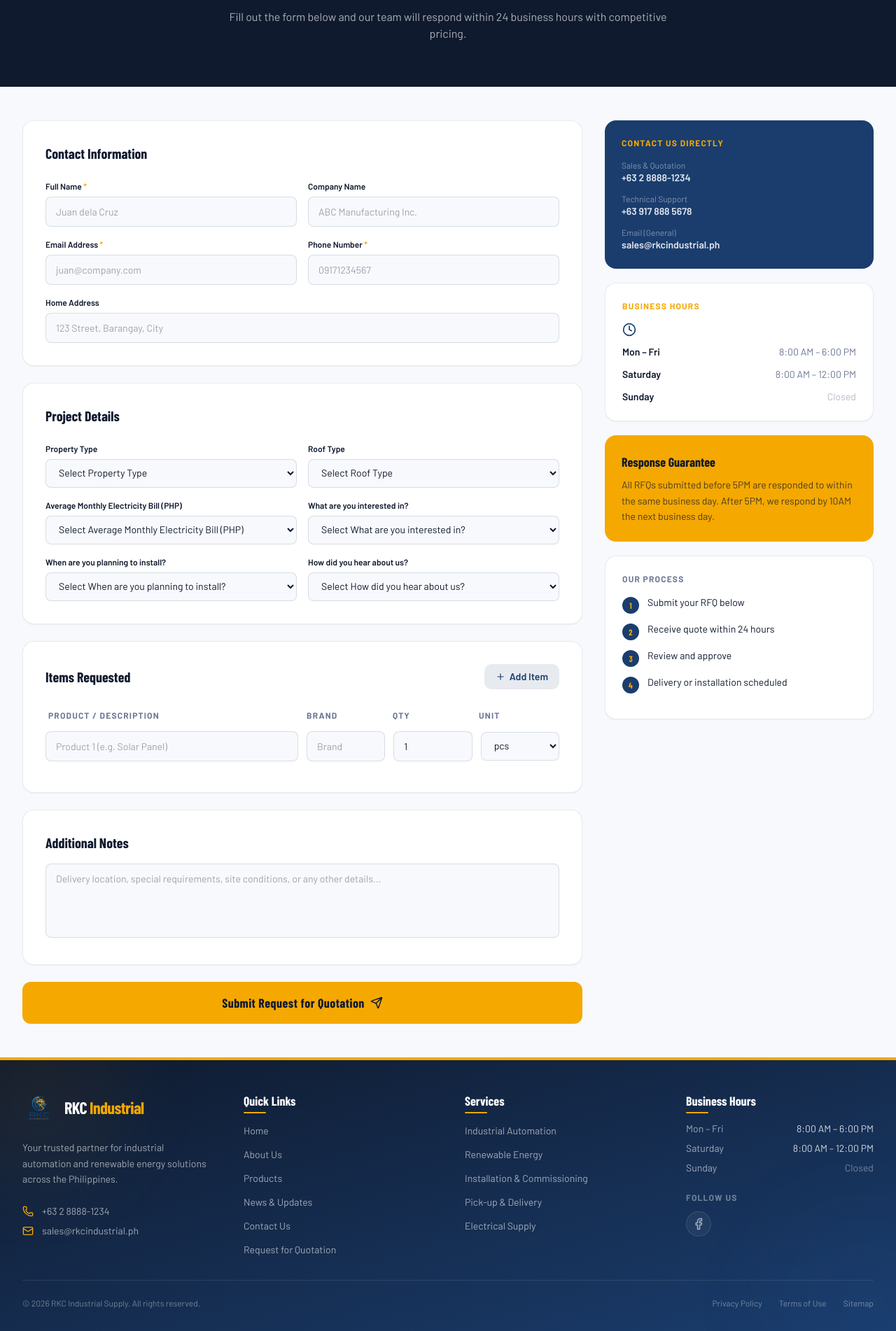
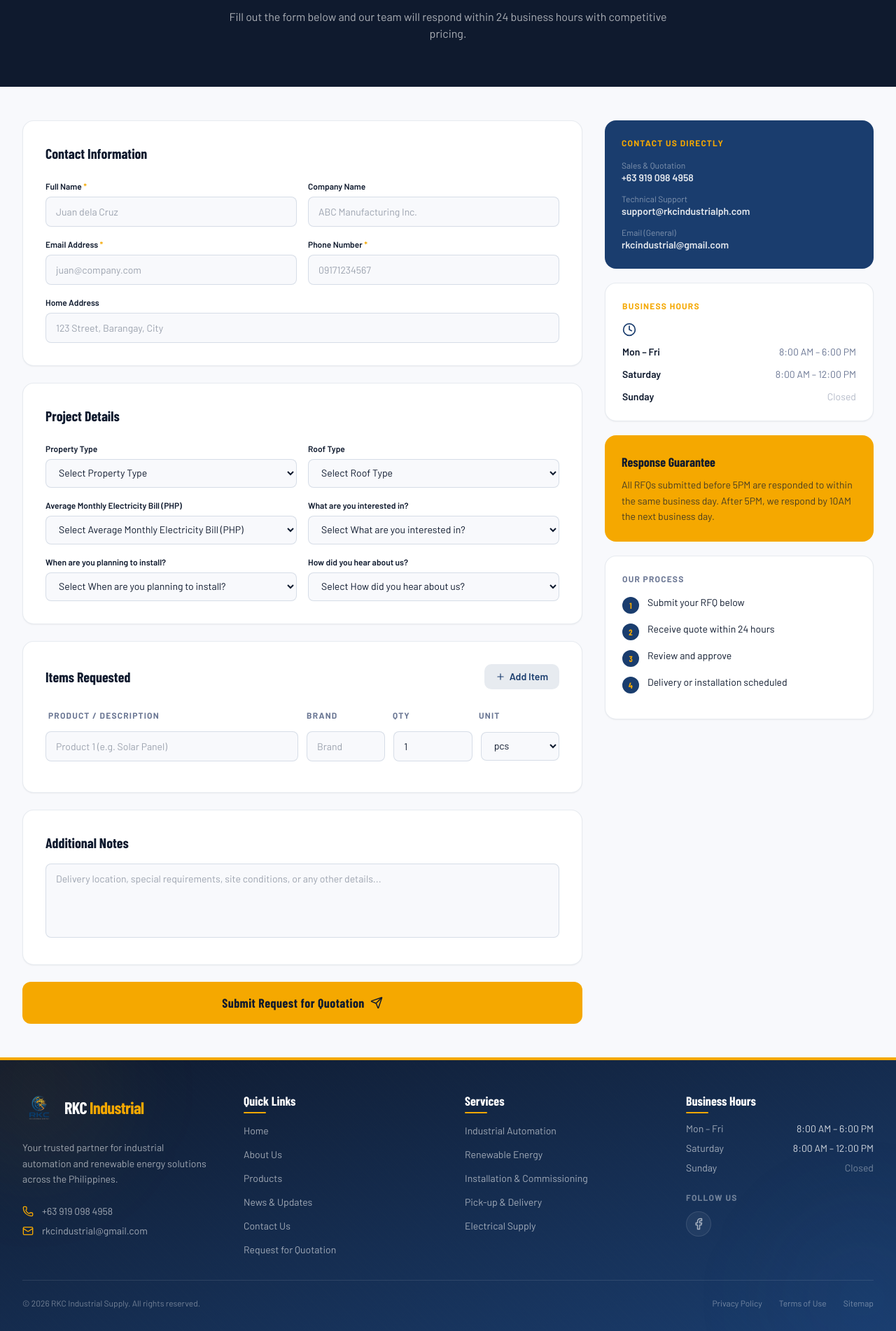
Before and after one commit to mrcysrl/RKC-website, a React (Vite) app: page /rfq in a window 1280 px wide. Shown: the part 288-2190 px from the top of the page at 70% size. Built offline with nearby package versions, Linux system fonts and the light colour scheme; a web font is replaced by a local one.

Commit message:
Correcting Contact Details

```diff
--- a/src/components/Footer.jsx
+++ b/src/components/Footer.jsx
@@ -32,7 +32,6 @@ const Footer = () => {
       <div className="relative max-w-7xl mx-auto px-4 sm:px-6 lg:px-8 pt-12 pb-4">
         {/* Main Footer Grid */}
         <div className="grid grid-cols-1 sm:grid-cols-2 lg:grid-cols-4 gap-8 md:gap-12 pb-8 border-b border-white/10">
-
           {/* Column 1: Brand + Contact */}
           <div className="space-y-4">
             <Link to="/" className="inline-flex items-center gap-3">
@@ -46,16 +45,17 @@ const Footer = () => {
               </span>
             </Link>
             <p className="text-sm font-barlow text-white/60 leading-relaxed max-w-xs">
-              Your trusted partner for industrial automation and renewable energy solutions across the Philippines.
+              Your trusted partner for industrial automation and renewable
+              energy solutions across the Philippines.
             </p>
             <div className="space-y-2 pt-2">
               <div className="flex items-center gap-3 text-sm font-barlow text-white/60 hover:text-white/90 transition-colors">
                 <Phone size={16} className="text-amber flex-shrink-0" />
-                <span>+63 2 8888-1234</span>
+                <span>+63 919 098 4958</span>
               </div>
               <div className="flex items-center gap-3 text-sm font-barlow text-white/60 hover:text-white/90 transition-colors">
                 <Mail size={16} className="text-amber flex-shrink-0" />
-                <span>sales@rkcindustrial.ph</span>
+                <span>rkcindustrial@gmail.com</span>
               </div>
             </div>
           </div>
@@ -141,7 +141,7 @@ const Footer = () => {
               </h4>
               <div className="flex gap-3">
                 <a
-                  href="#"
+                  href="https://www.facebook.com/rkcindustrial"
                   target="_blank"
                   rel="noopener noreferrer"
                   aria-label="Facebook"
--- a/src/components/Navbar.jsx
+++ b/src/components/Navbar.jsx
@@ -119,7 +119,7 @@ const Navbar = () => {
           {/* Right: Phone Number + RFQ Button (Desktop) */}
           <div className="hidden md:flex items-center gap-2 lg:gap-3 ml-auto flex-shrink-0">
             <span className="hidden xl:inline text-sm xl:text-base text-off-white font-barlow whitespace-nowrap">
-              📞 +63 2 8888-1234
+              📞 +63 919 098 4958
             </span>
             <Link
               to="/rfq"
--- a/src/data/index.js
+++ b/src/data/index.js
@@ -252,7 +252,6 @@ export const SERVICES = [
       "Net metering assistance (MERALCO, distribution utilities)",
       "Complete installation by certified solar installers",
       "System monitoring and performance tracking",
-      "25-year panel warranty, 10-year workmanship warranty",
     ],
     industries: [
       "Homeowners",
@@ -278,7 +277,6 @@ export const SERVICES = [
       "Whole-home backup solutions",
       "Off-grid and hybrid solar systems",
       "Smart energy management and monitoring",
-      "10-year battery warranty",
     ],
     industries: ["Homeowners", "Condominiums", "Estates", "Small Businesses"],
     cta: "Explore Battery Options",
@@ -425,7 +423,7 @@ export const NEWS = [
     title: "RKC Hosts Free Industrial Automation Seminar for Engineers",
     excerpt:
       "Over 80 engineers and plant managers attended RKC's full-day automation seminar featuring Siemens and Mitsubishi technical experts.",
-    body: "RKC Industrial Supply recently hosted a free industrial automation seminar at its Quezon City headquarters...",
+    body: "RKC Industrial Supply recently hosted a free industrial automation seminar at its Binan Laguna headquarters...",
     category: "Events",
     date: "March 15, 2026",
     author: "RKC Training Team",
@@ -449,7 +447,7 @@ export const ABOUT_DATA = {
     {
       year: "2024",
       title: "Company Founded",
-      desc: "RKC Industrial Supply established in Quezon City as a specialist distributor of industrial electrical components.",
+      desc: "RKC Industrial Supply established in Binan Laguna as a specialist distributor of industrial electrical components.",
     },
     {
       year: "2025",
@@ -486,9 +484,6 @@ export const ABOUT_DATA = {
   ],
   team: [
     { name: "Chito Nera", role: "Founder & CEO" },
-    { name: "Chito Nera", role: "Head of Sales" },
-    { name: "Chito Nera", role: "Chief Engineer" },
-    { name: "Chito Nera", role: "Solar Energy Lead" },
   ],
   mission:
     "To empower Philippine industry with reliable automation and renewable energy solutions — delivered with speed, expertise, and integrity.",
@@ -571,10 +566,10 @@ export const BRANDS = [
 // ─── CONTACT DATA ──────────────────────────────────────────────
 export const CONTACT = {
   formEndpoint: "https://formspree.io/f/mrenyorg",
-  phone: "+63 2 8888-1234",
-  phoneAlt: "+63 917 888 5678",
-  email: "sales@rkcindustrial.ph",
-  emailSupport: "support@rkcindustrial.ph",
+  phone: "+63 919 098 4958 ",
+  phoneAlt: "support@rkcindustrialph.com",
+  email: "rkcindustrial@gmail.com",
+  emailSupport: "support@rkcindustrialph.com",
   address: "B42 L34 Evergreen Country, Brgy. Zapote, 4024 Biñan City, Laguna",
   mapImage: contactMap,
   mapUrl:
@@ -692,8 +687,8 @@ export const RFQ_DATA = {
   },
 
   contactInfo: {
-    phone: "+63 2 8888-1234",
-    email: "solar@rkcindustrial.ph",
+    phone: "+63 919 098 4958",
+    email: "rkcindustrial@gmail.com",
     address: "B42 L34 Evergreen Country, Brgy. Zapote, 4024 Biñan City, Laguna",
     hours: {
       weekdays: "8:00 AM – 6:00 PM",
--- a/src/pages/About.jsx
+++ b/src/pages/About.jsx
@@ -163,7 +163,8 @@ export default function About() {
               Our Leadership Team
             </h2>
           </div>
-          <div className="grid grid-cols-2 sm:grid-cols-4 gap-6">
+          <div className="grid gap-6">
+            {/* grid-cols-2 sm:grid-cols-4 */}
             {team.map((m) => (
               <div key={m.name} className="text-center group">
                 <div className="w-24 h-24 rounded-full mx-auto mb-4 bg-gradient-to-br from-steel-blue to-primary-blue flex items-center justify-center text-amber text-2xl font-barlow-condensed font-bold border-3 border-steel-blue/15 group-hover:scale-105 transition-transform">
--- a/src/pages/Contact.jsx
+++ b/src/pages/Contact.jsx
@@ -117,7 +117,7 @@ export default function Contact() {
           {/* ── Contact Cards ── */}
           <div className="grid grid-cols-1 sm:grid-cols-2 lg:grid-cols-4 gap-5 mb-14">
             {[
-              { icon: <Phone size={22} />, title: "Call Us", lines: [phone, phoneAlt], color: "#1A3D6E" },
+              { icon: <Phone size={22} />, title: "Call Us", lines: [phone], color: "#1A3D6E" },
               { icon: <Mail size={22} />, title: "Email Us", lines: [email, emailSupport], color: "#2E6BB0" },
               { icon: <MapPin size={22} />, title: "Visit Us", lines: [address], color: "#1A3D6E" },
               { icon: <Clock size={22} />, title: "Business Hours", lines: [hours.weekdays, hours.saturday, hours.sunday], color: "#2E6BB0" },
@@ -229,7 +229,7 @@ export default function Contact() {
                 <div className="flex flex-col gap-3">
                   {[
                     { label: "Sales & Quotation", value: phone },
-                    { label: "Technical Support", value: phoneAlt },
+                    { label: "Technical Support", value: emailSupport },
                     { label: "Email (General)", value: email },
                   ].map((d) => (
                     <div key={d.label}>
--- a/src/pages/Home.jsx
+++ b/src/pages/Home.jsx
@@ -591,10 +591,10 @@ export default function Home() {
                 </p>
                 {[
                   { icon: <Phone size={14} />, text: "+63 2 8888-1234" },
-                  { icon: <Mail size={14} />, text: "sales@rkcindustrial.ph" },
+                  { icon: <Mail size={14} />, text: "rkcindustrial@gmail.com" },
                   {
                     icon: <MapPin size={14} />,
-                    text: "Quezon City, Metro Manila",
+                    text: "Binan Laguna, Biñan, Philippines, 4024",
                   },
                 ].map((c) => (
                   <div
--- a/src/pages/Services.jsx
+++ b/src/pages/Services.jsx
@@ -70,7 +70,7 @@ export default function Services() {
 
       <section className="py-0 bg-off-white">
         {/* ── Sticky Tab Navigation ── */}
-        <div className="sticky top-16 z-40 bg-steel-blue shadow-lg">
+        <div className="sticky top-20 z-40 bg-steel-blue shadow-lg">
           <div className="max-w-7xl mx-auto px-4 sm:px-6 lg:px-8">
             <div className="relative flex overflow-x-auto scrollbar-hide gap-0">
               {/* Sliding Indicator */}
```
